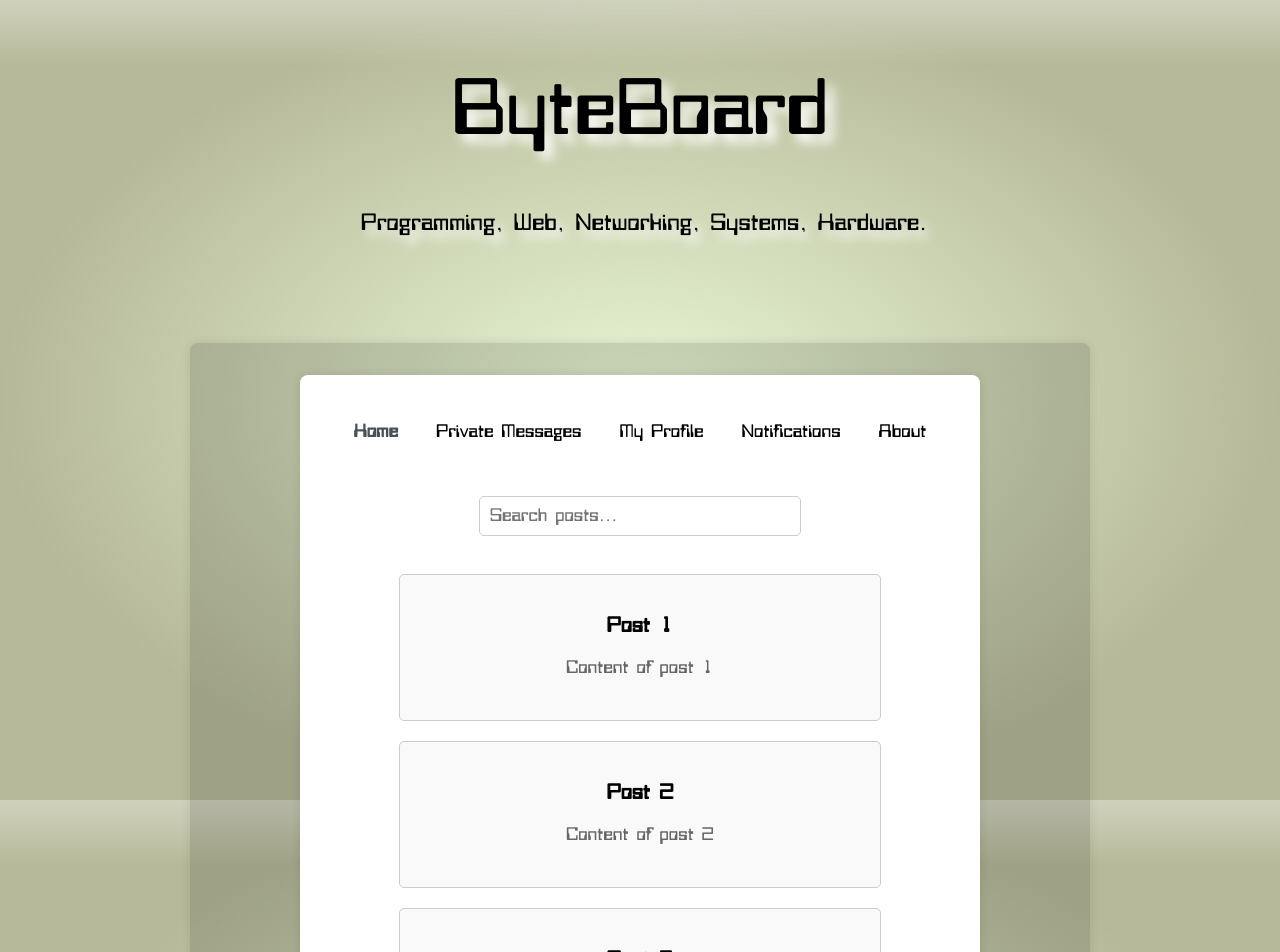
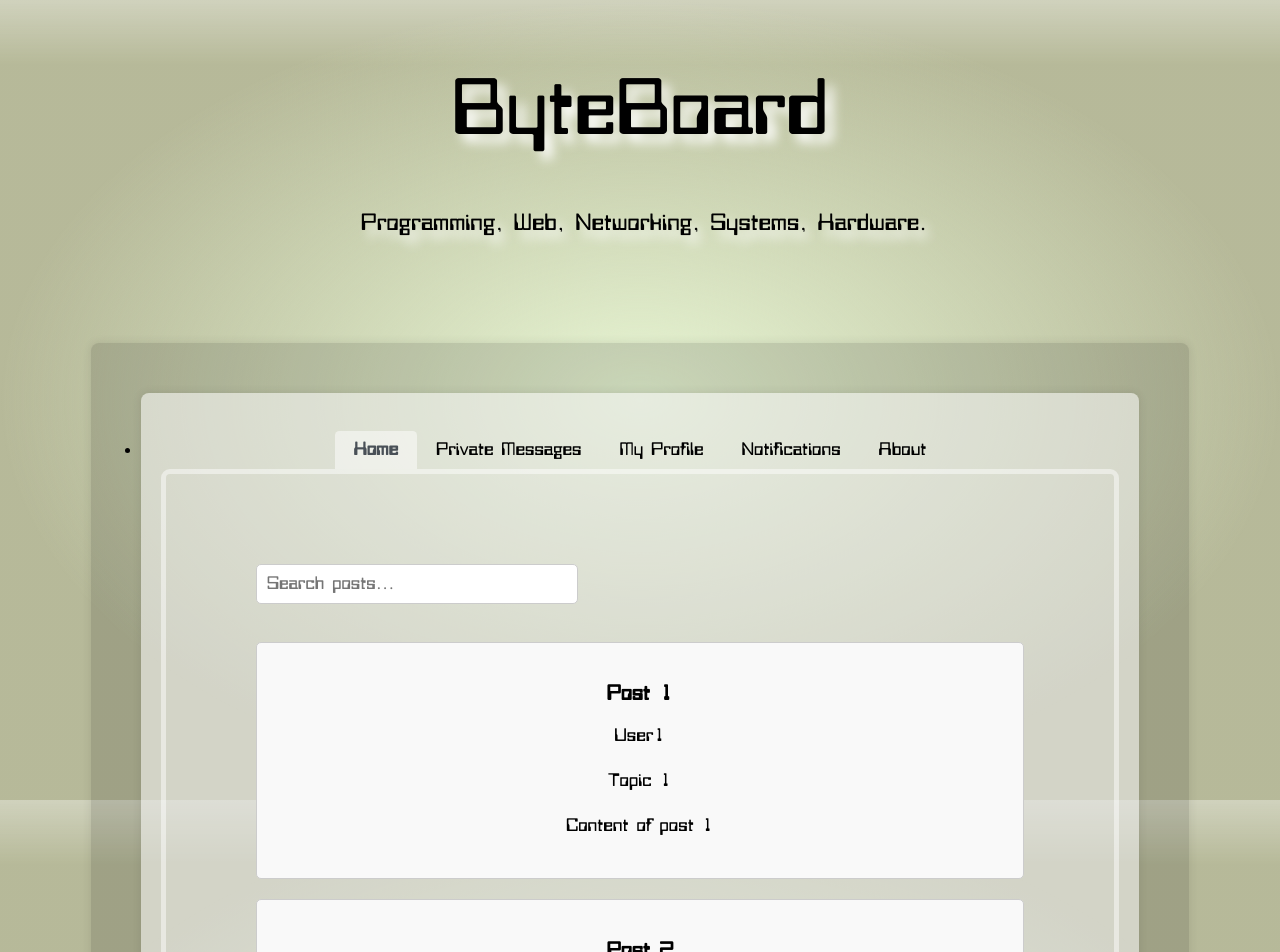
Before and after one commit to justmedusty/byteboard-web-client, a SvelteKit app: page /homepage in a window 1280 px wide. Shown: the top 952 px of the page. Built offline with nearby package versions, Linux system fonts and the light colour scheme; no server answers.

Commit message:
wrestling with css cause by the time i get around to doing any web stuff again ive forgotten what i did last time

```diff
--- a/src/components/PostsFeed.svelte
+++ b/src/components/PostsFeed.svelte
@@ -1,17 +1,31 @@
-
 <script>
     import { onMount } from 'svelte';
     import { writable } from 'svelte/store';
-    import {URI} from "../enums/enums.js";
+    import { URI } from "../enums/enums.js";
 
-    let initialPosts = [
-        { id: 1, title: 'Post 1', content: 'Content of post 1' },
-        { id: 2, title: 'Post 2', content: 'Content of post 2' },
-        { id: 3, title: 'Post 3', content: 'Content of post 3' }
-    ];
+    class Post {
+        constructor(id, posterUserName, topic, timeStamp, title, content, likeCount, dislikeCount, likedByMe, dislikedByMe, lastedEdited) {
+            this.id = id;
+            this.posterUserName = posterUserName;
+            this.topic = topic;
+            this.timeStamp = timeStamp;
+            this.title = title;
+            this.content = content;
+            this.likeCount = likeCount;
+            this.dislikeCount = dislikeCount;
+            this.likedByMe = likedByMe;
+            this.dislikedByMe = dislikedByMe;
+            this.lastedEdited = lastedEdited;
+        }
+    }
 
+    // Generate 25 sample posts
+    let samplePosts = [];
+    for (let i = 1; i <= 25; i++) {
+        samplePosts.push(new Post(i, `User${i}`, `Topic ${i}`, '2024-04-27', `Post ${i}`, `Content of post ${i}`, i * 2, i, i % 2 === 0, i % 3 === 0, null));
+    }
 
-    const posts = writable(initialPosts);
+    const posts = writable(samplePosts);
 
     const searchTerm = writable('');
 
@@ -25,7 +39,7 @@
         try {
             const response = await fetch(URI.SEARCH_POSTS + `?search=${term}`);
             if (!response.ok) {
-               alert("not okay")
+                alert("not okay")
             }
             const data = await response.json();
             posts.set(data.posts);
@@ -42,11 +56,13 @@
 <style>
 
     .post-view {
-        display: flex;
+        display: list-item;
         justify-content: center;
         align-items: center;
         flex-direction: column;
-        min-width: 60vb;
+        overflow-y: auto;
+        min-width: 60vw;
+        margin: 50px;
     }
 
     input[type="text"] {
@@ -61,11 +77,11 @@
         list-style-type: none;
         padding: 0;
         text-align: center;
+        max-height: max-content;
     }
 
     li {
         margin-bottom: 20px;
-        min-width: 55vh;
         padding: 20px;
         border: 1px solid #ccc;
         border-radius: 5px;
@@ -77,9 +93,11 @@
     }
 
     p {
-        color: #666;
+        color: #000000;
     }
 </style>
+
+
 
 <div class="post-view">
 
@@ -89,7 +107,10 @@
         {#each $posts.filter(filterPosts) as post}
             <li>
                 <h3>{post.title}</h3>
+                <p>{post.posterUserName}</p>
+                <p>{post.topic}</p>
                 <p>{post.content}</p>
+
             </li>
         {/each}
     </ul>
--- a/src/routes/+layout.svelte
+++ b/src/routes/+layout.svelte
@@ -15,9 +15,6 @@
 
     </main>
 
-    <footer>
-        <p>Visit <a style="color: blue" href="https://github.com/justmedusty">My Github</a></p>
-    </footer>
 </div>
 
 <style>
--- a/src/routes/homepage/+page.svelte
+++ b/src/routes/homepage/+page.svelte
@@ -41,21 +41,22 @@
 <style>
     /* Container styling */
     .container {
-        display: flex;
+        display: list-item;
         justify-content: center;
         align-items: center;
-        height: 100vh;
+        height: max-content;
         min-width: 100vh;
         background-color: rgba(242, 242, 242, 0);
+
     }
 
     /* Form styling */
     .form-container {
-        min-height: 80vh;
+        height: 80vh;
         min-width: 80vh;
         padding: 20px;
         border-radius: 8px;
-        background-color: rgb(255, 255, 255);
+        background-color: rgba(255, 255, 255, 0.54);
         box-shadow: 0 0 10px rgba(0, 0, 0, 0.1);
     }
 
@@ -75,6 +76,9 @@
         <footer class ="logout-footer">
             <button class="logout" on:click={handleLogout}>Logout
             </button>
+            <footer>
+                <p>Visit <a style="color: blue" href="https://github.com/justmedusty">My Github</a></p>
+            </footer>
         </footer>
     </div>
 </div>
--- a/src/routes/styles.css
+++ b/src/routes/styles.css
@@ -16,6 +16,7 @@
     font-size: large;
     color: var(--color-text);
     min-width: fit-content;
+    overflow-y: auto;
 }
 
 
@@ -115,11 +116,13 @@ button:focus:not(:focus-visible) {
         font-size: 4.4rem;
     }
 }
-
 .content-box {
-    align-self: center;
+    display: flex;
+    flex-direction: column;
+    align-items: center;
     padding: 50px;
-    width: 50vb;
+    width: auto; /* Let the width adjust based on content */
+    max-width: 80vw; /* Limit the maximum width to 80% of the viewport width */
     background-color: rgba(0, 0, 0, 0.13);
     border-radius: 8px;
     margin: 50px;
```
